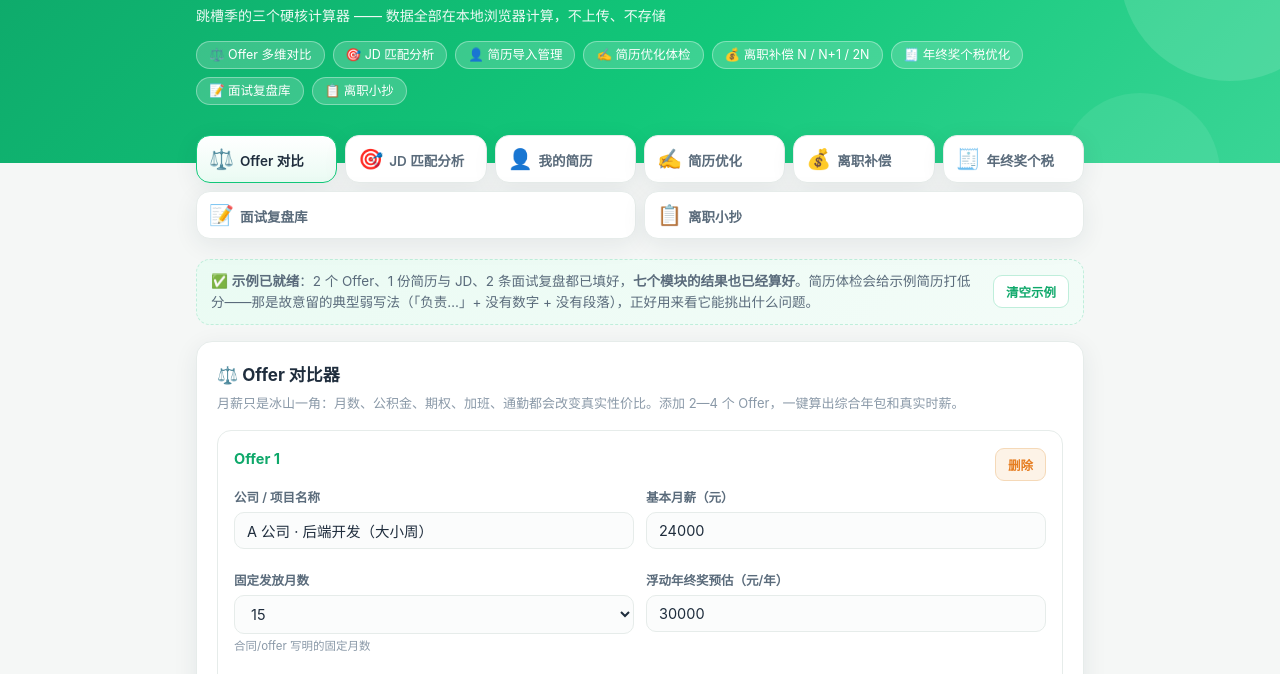
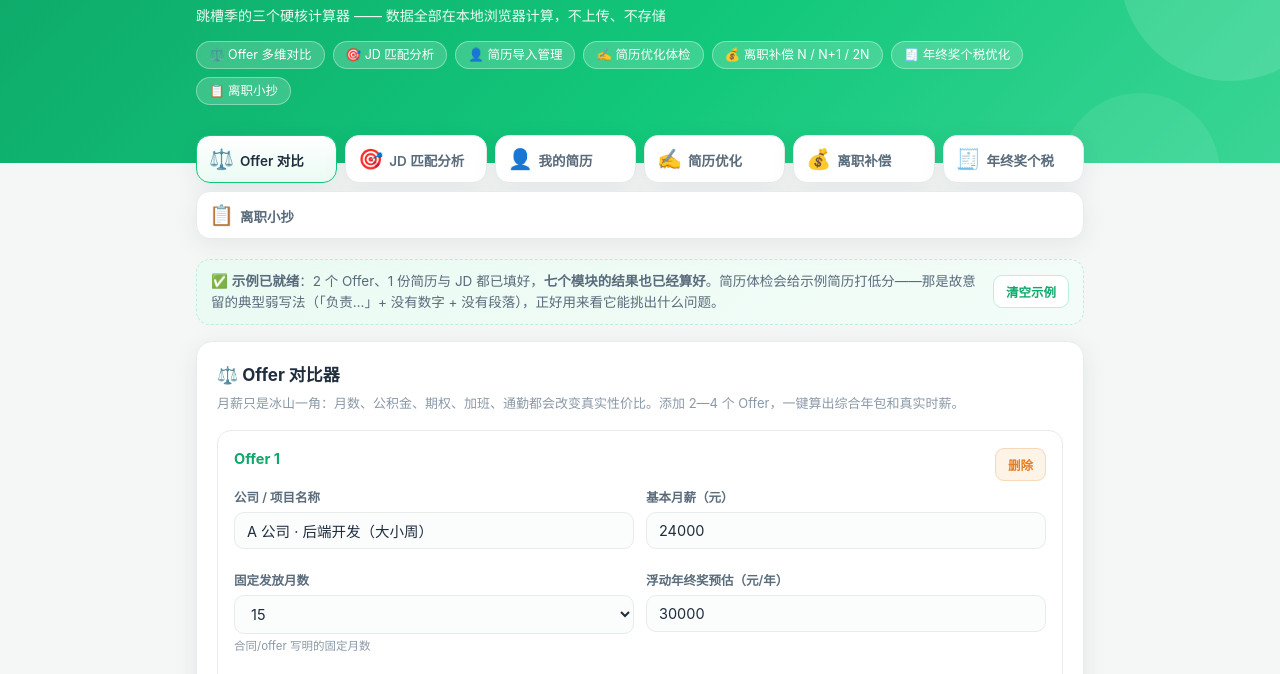
Before and after one commit to HadesWing/WorkBuddy, a website: page app/index.html in a window 1280 px wide. Both pictures are taken after a click on the button "载入示例数据". Shown: the part 79-753 px from the top of the page. Drawn offline with Linux system fonts and the light colour scheme.

Commit message:
build: 重建 PWA 产物（v1.4.1，七个可见模块）

```diff
--- a/app/index.html
+++ b/app/index.html
@@ -168,7 +168,7 @@ textarea:focus-visible,a:focus-visible{outline:2px solid var(--brand2);outline-o
       <span class="tag">✍️ 简历优化体检</span>
       <span class="tag">💰 离职补偿 N / N+1 / 2N</span>
       <span class="tag">🧾 年终奖个税优化</span>
-      <span class="tag">📝 面试复盘库</span>
+      <!-- v1.4.1：面试复盘库入口暂时下线，代码与数据结构完整保留（面板 p6 与全部函数未删） -->
       <span class="tag">📋 离职小抄</span>
     </div>
   </div>
@@ -182,12 +182,13 @@ textarea:focus-visible,a:focus-visible{outline:2px solid var(--brand2);outline-o
     <button class="tab" data-t="p7"><span class="t-ico">✍️</span>简历优化</button>
     <button class="tab" data-t="p2"><span class="t-ico">💰</span>离职补偿</button>
     <button class="tab" data-t="p3"><span class="t-ico">🧾</span>年终奖个税</button>
-    <button class="tab" data-t="p6"><span class="t-ico">📝</span>面试复盘库</button>
+    <!-- v1.4.1：面试复盘库入口暂时下线，代码保留 —— 恢复时取消本行注释即可
+    <button class="tab" data-t="p6"><span class="t-ico">📝</span>面试复盘库</button> -->
     <button class="tab" data-t="p4"><span class="t-ico">📋</span>离职小抄</button>
   </div>
 
   <div class="demo" id="demoBar">
-    <div class="demo-txt" id="demoTxt">👀 <b>第一次来？</b>不用自己填 —— 载入一组示例，八个模块立刻跑出结果，30 秒看完。</div>
+    <div class="demo-txt" id="demoTxt">👀 <b>第一次来？</b>不用自己填 —— 载入一组示例，七个模块立刻跑出结果，30 秒看完。</div>
     <div class="demo-act" id="demoAct">
       <button class="btn btn-sm btn-main" onclick="loadSample()">载入示例数据</button>
       <button class="btn btn-sm btn-ghost" onclick="closeDemo()">自己填</button>
@@ -307,7 +308,7 @@ textarea:focus-visible,a:focus-visible{outline:2px solid var(--brand2);outline-o
     </div>
   </div>
 
-  <!-- ═══════════ P6 面试复盘 ═══════════ -->
+  <!-- ═══════════ P6 面试复盘（v1.4.1 入口下线：面板与全部 JS 保留，仅无标签入口） ═══════════ -->
   <div class="pane" id="p6">
     <div class="card">
       <h2>📝 面试复盘库</h2>
@@ -387,7 +388,7 @@ textarea:focus-visible,a:focus-visible{outline:2px solid var(--brand2);outline-o
     <a href="https://github.com/HadesWing/WorkBuddy" target="_blank" rel="noopener">📦 开源仓库</a> ·
     <a href="https://github.com/HadesWing/WorkBuddy/issues/new" target="_blank" rel="noopener">💬 反馈与建议</a><br>
     <span id="mkInstallWrap" style="display:none"><a href="javascript:installApp()">📱 安装到桌面 / 手机主屏</a><br></span>
-    🧭 打工人决策台 <span style="color:var(--ink3)">v1.4.0</span> · 用 WorkBuddy 制作 · 1024 程序员节 ·
+    🧭 打工人决策台 <span style="color:var(--ink3)">v1.4.1</span> · 用 WorkBuddy 制作 · 1024 程序员节 ·
     <a href="https://github.com/HadesWing/WorkBuddy/blob/main/CHANGELOG.md" target="_blank" rel="noopener">更新日志</a>
   </footer>
 </div>
@@ -459,7 +460,7 @@ var SAMPLE_INTS=[
 ];
 function loadSample(){
   var has=collectOffers().some(function(o){return o.name||o.sal||o.bon});
-  if(has&&!confirm('载入示例会覆盖当前的 Offer / 简历 / JD；面试复盘会追加 2 条示例记录。继续？'))return;
+  if(has&&!confirm('载入示例会覆盖当前的 Offer / 简历 / JD。继续？'))return;
 
   /* Offer 两个：一个总包高但加班多，一个总包低但时薪可能更高 */
   document.getElementById('offerList').innerHTML=''; offerSeq=0;
@@ -512,7 +513,7 @@ function loadSample(){
   gotoTab('p1');
 
   document.getElementById('demoTxt').innerHTML=
-    '✅ <b>示例已就绪</b>：2 个 Offer、1 份简历与 JD、2 条面试复盘都已填好，<b>七个模块的结果也已经算好</b>。简历体检会给示例简历打低分——那是故意留的典型弱写法（「负责…」+ 没有数字 + 没有段落），正好用来看它能挑出什么问题。';
+    '✅ <b>示例已就绪</b>：2 个 Offer、1 份简历与 JD 都已填好，<b>七个模块的结果也已经算好</b>。简历体检会给示例简历打低分——那是故意留的典型弱写法（「负责…」+ 没有数字 + 没有段落），正好用来看它能挑出什么问题。';
   document.getElementById('demoAct').innerHTML=
     '<button class="btn btn-sm btn-ghost" onclick="clearSample()">清空示例</button>';
 }
```
